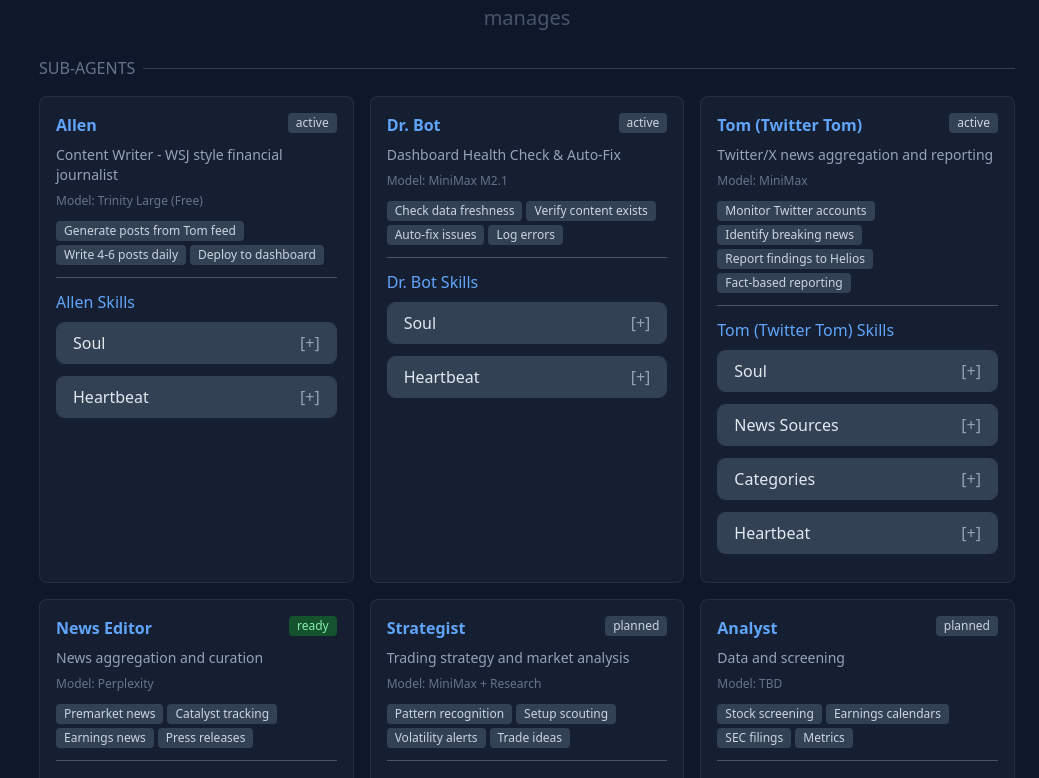
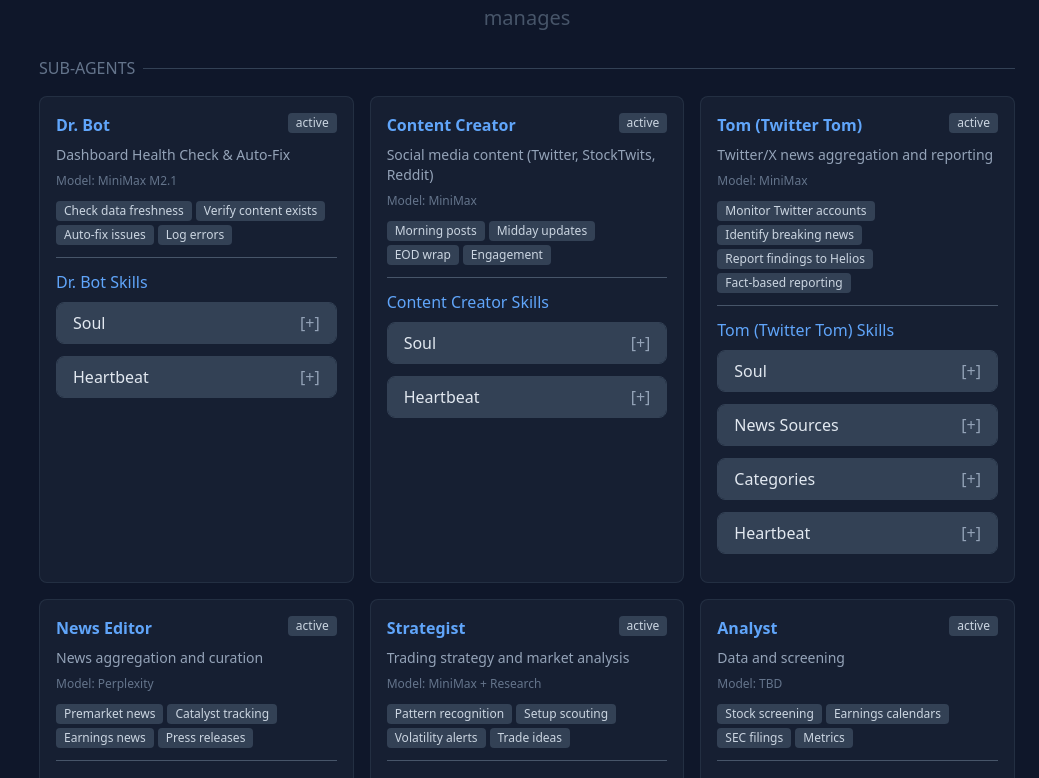
Before and after one commit to AAN2793/helios-dashboard, a Next.js app: page /hierarchy in a window 1280 px wide. Shown: the part 802-1580 px from the top of the page, without its empty margins (241-1280 px from the left). Built offline with nearby package versions, Linux system fonts and the light colour scheme.

Commit message:
Dr. Bot update

```diff
--- a/pages/hierarchy.js
+++ b/pages/hierarchy.js
@@ -55,24 +55,11 @@
   },
   subagents: [
     {
-      name: 'Allen',
-      role: 'Content Writer - WSJ style financial journalist',
-      model: 'Trinity Large (Free)',
-      status: 'active',
-      schedule: '5:40 AM, 11:17 AM, 4:50 PM weekdays | 1:03 PM weekends',
-      tasks: ['Generate posts from Tom feed', 'Write 4-6 posts daily', 'Deploy to dashboard'],
-      skills: ['Soul', 'Financial Writing', 'Market Impact Analysis'],
-      soul: {
-        coreTruths: ['Body explains market impact', 'Follow exact post format', 'Source at end'],
-        vibe: 'Wall Street Journal financial journalist'
-      }
-    },
-    {
       name: 'Dr. Bot',
       role: 'Dashboard Health Check & Auto-Fix',
       model: 'MiniMax M2.1',
       status: 'active',
-      schedule: '5:45 AM, 11:22 AM, 4:55 PM weekdays | 1:08 PM weekends',
+      lastRun: '2026-02-21T13:38:00Z',
       tasks: ['Check data freshness', 'Verify content exists', 'Auto-fix issues', 'Log errors'],
       skills: ['Health Check', 'Auto-Fix', 'Learning System'],
       soul: {
@@ -81,11 +68,24 @@
       }
     },
     {
+      name: 'Content Creator',
+      role: 'Social media content (Twitter, StockTwits, Reddit)',
+      model: 'MiniMax',
+      status: 'active',
+      lastRun: '2026-02-21T13:38:00Z',
+      tasks: ['Morning posts', 'Midday updates', 'EOD wrap', 'Engagement'],
+      skills: ['Soul', 'Heartbeat', 'Memory'],
+      soul: {
+        coreTruths: ['Create engaging content', 'Match voice and tone', 'Track performance'],
+        vibe: 'Social media expert who knows the platforms'
+      }
+    },
+    {
       name: 'Tom (Twitter Tom)',
       role: 'Twitter/X news aggregation and reporting',
       model: 'MiniMax',
       status: 'active',
-      schedule: '5:35 AM, 11:12 AM, 4:45 PM weekdays | 12:58 PM weekends',
+      lastRun: '2026-02-21T13:37:00Z',
       categories: [
         { name: 'Breaking News', accounts: ['@wallstengine', '@StockMKTNewz', '@DeItaone', '@TheInsiderPaper'] },
         { name: 'Unusual Options', accounts: ['@unusual_whales'] },
@@ -109,7 +109,8 @@
       name: 'News Editor',
       role: 'News aggregation and curation',
       model: 'Perplexity',
-      status: 'ready',
+      status: 'active',
+      lastRun: '2026-02-21T13:00:00Z',
       tasks: ['Premarket news', 'Catalyst tracking', 'Earnings news', 'Press releases'],
       sources: ['Brave API', 'Bloomberg', 'Yahoo Finance', 'Reuters', 'CNBC'],
       skills: ['Soul', 'Heartbeat'],
@@ -122,7 +123,8 @@
       name: 'Strategist',
       role: 'Trading strategy and market analysis',
       model: 'MiniMax + Research',
-      status: 'planned',
+      status: 'active',
+      lastRun: '2026-02-21T12:30:00Z',
       tasks: ['Pattern recognition', 'Setup scouting', 'Volatility alerts', 'Trade ideas'],
       skills: ['Soul', 'Heartbeat'],
       soul: {
@@ -134,7 +136,8 @@
       name: 'Analyst',
       role: 'Data and screening',
       model: 'TBD',
-      status: 'planned',
+      status: 'active',
+      lastRun: '2026-02-21T12:00:00Z',
       tasks: ['Stock screening', 'Earnings calendars', 'SEC filings', 'Metrics'],
       skills: ['Soul', 'Heartbeat'],
       soul: {
@@ -146,7 +149,8 @@
       name: 'Builder',
       role: 'Tools and automation',
       model: 'TBD',
-      status: 'planned',
+      status: 'active',
+      lastRun: '2026-02-21T11:45:00Z',
       tasks: ['Dashboard dev', 'Python scripts', 'Workflows', 'Integrations'],
       skills: ['Soul', 'Heartbeat'],
       soul: {
```
Also changed, not shown: data/generated-posts.json (+25 -19 lines).
